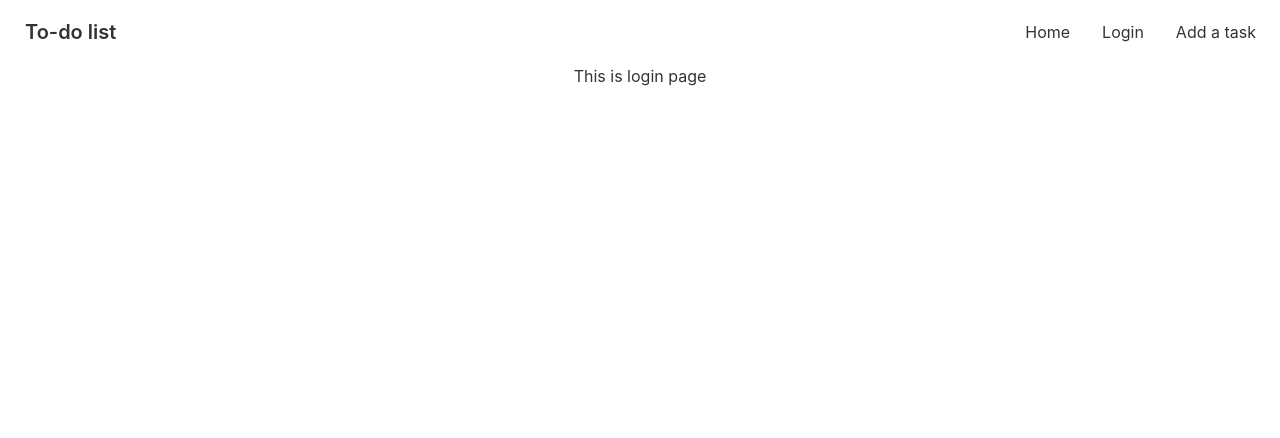
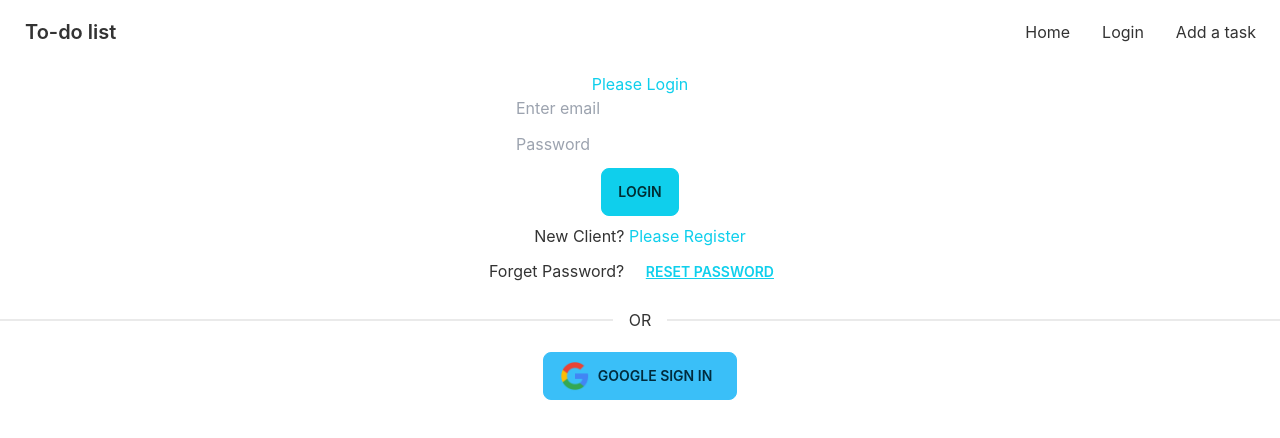
Before and after one commit to foadtkf/to-do-list-client, a React (Create React App) app: page /login in a window 1280 px wide. Shown: the top 438 px of the page. Built offline with nearby package versions, Linux system fonts and the light colour scheme.

Commit message:
firebase authentication added

```diff
--- a/package.json
+++ b/package.json
@@ -6,11 +6,16 @@
     "@testing-library/jest-dom": "^5.16.4",
     "@testing-library/react": "^13.2.0",
     "@testing-library/user-event": "^13.5.0",
+    "bootstrap": "^5.1.3",
     "daisyui": "^2.15.0",
+    "firebase": "^9.8.1",
     "react": "^18.1.0",
+    "react-bootstrap": "^2.4.0",
     "react-dom": "^18.1.0",
+    "react-firebase-hooks": "^5.0.3",
     "react-router-dom": "^6.3.0",
     "react-scripts": "5.0.1",
+    "react-toastify": "^9.0.1",
     "web-vitals": "^2.1.4"
   },
   "scripts": {
--- a/src/App.js
+++ b/src/App.js
@@ -5,6 +5,7 @@ import Home from './Components/Home/Home';
 import Login from './Components/Login/Login';
 import Navbar from './Components/Navbar/Navbar';
 import Register from './Components/Register/Register';
+import Signup from './Components/Signup/Signup';
 import Update from './Components/Update/Update';
 
 function App() {
@@ -12,11 +13,13 @@ function App() {
     <div className="App">
     <Navbar></Navbar>
       <Routes>
+<Route path='/' element={<Home></Home>}></Route>
 <Route path='/home' element={<Home></Home>}></Route>
 <Route path='/login' element={<Login></Login>}></Route>
 <Route path='/register' element={<Register></Register>}></Route>
 <Route path='/update' element={<Update></Update>}></Route>
 <Route path='/add' element={<Add></Add>}></Route>
+      <Route path='/signup' element={<Signup></Signup>}></Route>
       </Routes>
     </div>
   );
--- a/src/Components/Login/Login.js
+++ b/src/Components/Login/Login.js
@@ -1,9 +1,88 @@
-import React from 'react';
+import React, { useRef } from 'react';
+import { Button, Form } from 'react-bootstrap';
+import { useSendPasswordResetEmail, useSignInWithEmailAndPassword } from 'react-firebase-hooks/auth';
+import { Link, useLocation, useNavigate } from 'react-router-dom';
+import auth from '../../firebase.init';
+
+import { ToastContainer, toast } from 'react-toastify';
+import 'react-toastify/dist/ReactToastify.css';
+import SocialLogin from '../Utilities/SocialLogin/SocialLogin';
+import Loading from '../Utilities/Loading/Loading';
 
 const Login = () => {
+    const emailRef = useRef('');
+    const passwordRef = useRef('');
+    const navigate = useNavigate();
+    const location = useLocation();
+
+    let from = location.state?.from?.pathname || "/";
+    let errorElement;
+    const [
+        signInWithEmailAndPassword,
+        user,
+        loading,
+        error,
+    ] = useSignInWithEmailAndPassword(auth);
+
+    const [sendPasswordResetEmail, sending] = useSendPasswordResetEmail(auth);
+
+    if (loading || sending) {
+        return <Loading></Loading>
+    }
+
+    if (user) {
+        localStorage.setItem('email',user._tokenResponse.email)
+        console.log('>>>>>>',user._tokenResponse.email)
+        navigate(from, { replace: true });
+    }
+
+    if (error) {
+        errorElement = <p className='text-danger'>Error: {error?.message}</p>
+    }
+
+    const handleSubmit = event => {
+        event.preventDefault();
+        const email = emailRef.current.value;
+        const password = passwordRef.current.value;
+
+        signInWithEmailAndPassword(email, password);
+    }
+
+    const navigateRegister = event => {
+        navigate('/signup');
+    }
+
+    const resetPassword = async () => {
+        const email = emailRef.current.value;
+        if (email) {
+            await sendPasswordResetEmail(email);
+            toast.success('Sent email');
+        }
+        else{
+            toast.error('please enter your email address');
+        }
+    }
+
     return (
-        <div>
-            <p>This is login page</p>
+        <div className='container w-50 mx-auto' style={{minHeight:'100vh'}}>
+
+            <h2 className='text-primary text-center mt-2'>Please Login</h2>
+            <Form onSubmit={handleSubmit}>
+                <Form.Group className="mb-3" controlId="formBasicEmail">
+                    <Form.Control ref={emailRef} type="email" placeholder="Enter email" required />
+                </Form.Group>
+                <Form.Group className="mb-3" controlId="formBasicPassword">
+                    <Form.Control ref={passwordRef} type="password" placeholder="Password" required />
+                </Form.Group>
+                <Button variant="primary w-50 mx-auto d-block mb-2" type="submit">
+                    Login
+                </Button>
+            </Form>
+            {errorElement}
+            <p>New Client? <Link to="/signup" className='text-primary pe-auto text-decoration-none' onClick={navigateRegister}>Please Register</Link> </p>
+            <p>Forget Password? <button className='btn btn-link text-primary pe-auto text-decoration-none' onClick={resetPassword}>Reset Password</button> </p>
+            <SocialLogin/>
+            <ToastContainer/>
         </div>
     );
 };
--- /dev/null
+++ b/src/Components/RequireAuth/RequireAuth.js
@@ -0,0 +1,22 @@
+import React from "react";
+import { useAuthState } from "react-firebase-hooks/auth";
+import { Navigate, useLocation } from "react-router-dom";
+import auth from "../../firebase.init";
+import Loading from "../Utilities/Loading/Loading";
+
+const RequireAuth = ({ children }) => {
+  const [user,loading] = useAuthState(auth);
+  const location = useLocation();
+  if(loading)
+  {
+    return <Loading></Loading>
+  }
+
+  if (!user) {
+    return <Navigate to="/login" state={{ from: location }} replace></Navigate>;
+  }
+
+  return children;
+};
+
+export default RequireAuth;
--- /dev/null
+++ b/src/Components/Signup/Signup.css
@@ -0,0 +1,14 @@
+.register-form{
+    margin: 0 auto;
+    width: 50%;
+}
+.register-form input:not([type=checkbox]){
+    display: block;
+    width: 100%;
+    height: 40px;
+    border-radius: 5px;
+    border: 1px solid lightgray;
+    padding-left: 10px;
+    font-size: 16px;
+    margin-bottom: 15px;
+}
--- /dev/null
+++ b/src/Components/Signup/Signup.js
@@ -0,0 +1,71 @@
+import React, { useState } from 'react';
+import { Link, useNavigate } from 'react-router-dom';
+import { useCreateUserWithEmailAndPassword, useUpdateProfile } from 'react-firebase-hooks/auth';
+import './Signup.css';
+import auth from '../../firebase.init';
+import SocialLogin from '../Utilities/SocialLogin/SocialLogin';
+import Loading from '../Utilities/Loading/Loading';
+
+const Signup = () => {
+    const [agree, setAgree] = useState(false);
+    const [
+        createUserWithEmailAndPassword,
+        user,
+        loading,
+        error,
+    ] = useCreateUserWithEmailAndPassword(auth, {sendEmailVerification: true});
+    const [updateProfile, updating, updateError] = useUpdateProfile(auth);
+
+    const navigate = useNavigate();
+
+    const navigateLogin = () => {
+        navigate('/login');
+    }
+
+    if(loading || updating){
+        return <Loading></Loading>
+    }
+
+    if (user) {
+        localStorage.setItem('email',user._tokenResponse.email)
+        console.log('>>>>>>',user._tokenResponse.email)
+     console.log('user', user);
+    }
+
+    const handleRegister = async (event) => {
+        event.preventDefault();
+        const name = event.target.name.value;
+        const email = event.target.email.value;
+        const password = event.target.password.value;
+        // const agree = event.target.terms.checked;
+
+        await createUserWithEmailAndPassword(email, password);
+        await updateProfile({ displayName: name });
+        if(error)
+        console.log(error?.message)
+    }
+
+    return (
+        <div className='register-form'  style={{minHeight:'100vh'}}>
+            <h2 style={{ textAlign: 'center' }}>Please Register</h2>
+            <form onSubmit={handleRegister}>
+                <input type="text" name="name"  placeholder='Your Name' />
+
+                <input type="email" name="email"  placeholder='Email Address' required />
+
+                <input type="password" name="password"  placeholder='Password' required />
+                <input onClick={() => setAgree(!agree)} type="checkbox" name="terms" id="terms" />
+                <label className={`ps-2 ${agree ? '' : 'text-danger'}`} htmlFor="terms">Accept all terms and conditions</label>
+                <input
+                    disabled={!agree}
+                    className='w-50 mx-auto btn btn-primary mt-2'
+                    type="submit"
+                    value="Register" />
+            </form>
+            <p>Already have an account? <Link to="/login" className='text-primary pe-auto text-decoration-none' onClick={navigateLogin}>Please Login</Link> </p>
+            <SocialLogin/>
+        </div>
+    );
+};
+
+export default Signup;
--- /dev/null
+++ b/src/Components/Utilities/Loading/Loading.js
@@ -0,0 +1,13 @@
+import React from 'react';
+import { Spinner } from 'react-bootstrap';
+
+const Loading = () => {
+    return (
+        <div style={{height: '300px'}} className='w-100 d-flex justify-content-center align-items-center'>
+              <svg class="animate-spin h-5 w-5 mr-3 ..." viewBox="0 0 24 24">
+  </svg>
+        </div>
+    );
+};
+
+export default Loading;
--- /dev/null
+++ b/src/Components/Utilities/SocialLogin/SocialLogin.js
@@ -0,0 +1,48 @@
+import React from 'react';
+import google from './google.png';
+import { useSignInWithGoogle } from 'react-firebase-hooks/auth';
+import auth from '../../../firebase.init';
+import { useLocation, useNavigate } from 'react-router-dom';
+import Loading from '../Loading/Loading';
+
+const SocialLogin = () => {
+    const [signInWithGoogle, user, loading, error] = useSignInWithGoogle(auth);
+    const navigate = useNavigate();
+    const location = useLocation();
+
+    let from = location.state?.from?.pathname || "/"
+
+    let errorElement;
+
+    if(loading ){
+        return <Loading></Loading>
+    }
+
+    if (error ) {
+        errorElement = <p className='text-danger'>Error: {error?.message}</p>
+    }
+
+    if (user) {
+        localStorage.setItem('email',user._tokenResponse.email)
+        console.log('>>>>>>',user._tokenResponse.email,user.email)
+        navigate('/home');navigate(from, { replace: true });
+    }
+    return (
+        <div>
+            <div class="flex flex-col w-full border-opacity-50">
+  <div class="divider">OR</div>
+</div>
+            {errorElement}
+            <div className=''>
+                <button
+                    onClick={() => signInWithGoogle()}
+                    className='btn btn-info w-50 d-block mx-auto my-2'>
+                    <img style={{ width: '30px' }} src={google} alt="" />
+                    <span className='px-2'>Google Sign In</span>
+                </button>
+            </div>
+        </div>
+    );
+};
+
+export default SocialLogin;
--- /dev/null
+++ b/src/firebase.init.js
@@ -0,0 +1,20 @@
+// Import the functions you need from the SDKs you need
+import { initializeApp } from "firebase/app";
+import {getAuth} from "firebase/auth"
+// TODO: Add SDKs for Firebase products that you want to use
+// https://firebase.google.com/docs/web/setup#available-libraries
+
+// Your web app's Firebase configuration
+const firebaseConfig = {
+  apiKey: "AIzaSyCW22zBeTNf52uGZnowjdO9kcDeevosZ1U",
+  authDomain: "to-do-list-22d5a.firebaseapp.com",
+  projectId: "to-do-list-22d5a",
+  storageBucket: "to-do-list-22d5a.appspot.com",
+  messagingSenderId: "581941455129",
+  appId: "1:581941455129:web:909aef4546a0feaeda3d88"
+};
+
+// Initialize Firebase
+const app = initializeApp(firebaseConfig);
+const auth=getAuth(app)
+export default auth
```
Also changed, not shown: src/Components/Login/Login.css (added), src/Components/Utilities/SocialLogin/google.png (added), 1 other file (tests, documents, lock files or other folders).
